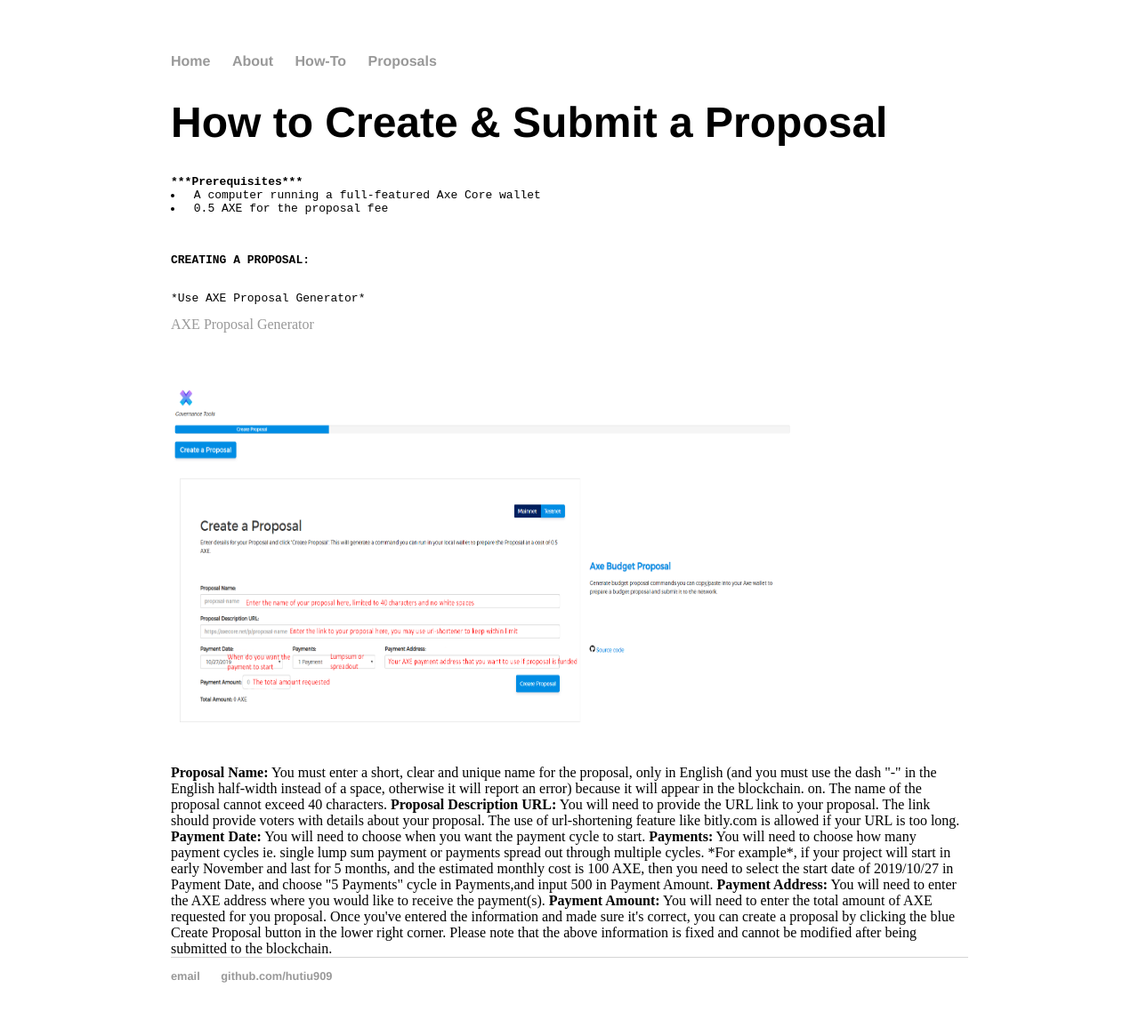
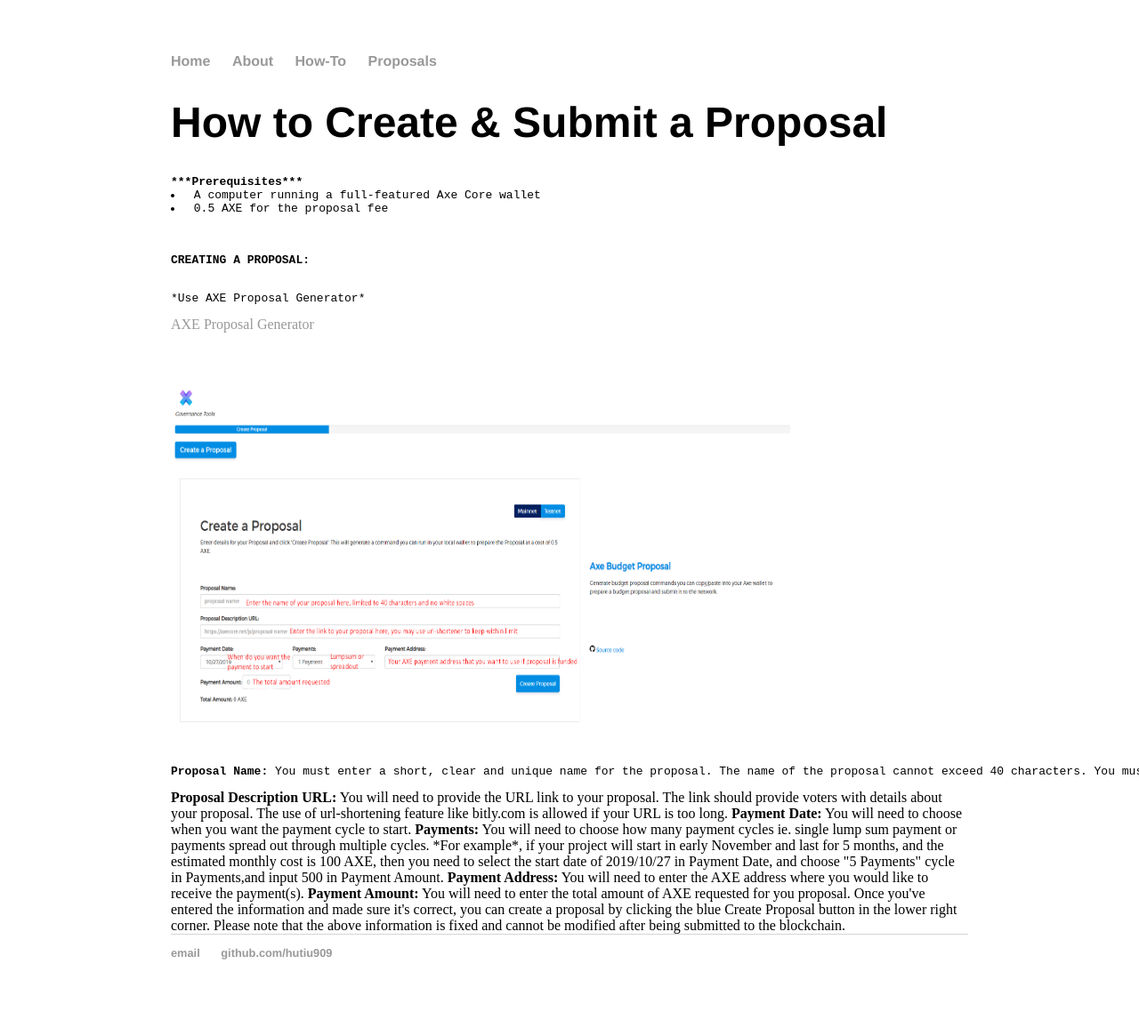
Before and after one commit to Hutiu909/hutiu909.github.io, a Jekyll site: the page built from how-to/index.html, in a window 1280 px wide. Shown: the whole page at 89% size. Built offline with Jekyll 4.4.1, drawn with Linux system fonts in a browser that asks for light colours; after the commit the page ends 1139 px from its top, so only the background shows below that.

Commit message:
Update index.html

```diff
--- a/how-to/index.html
+++ b/how-to/index.html
@@ -28,9 +28,9 @@
 
 
 
-
-<b>Proposal Name:</b> You must enter a short, clear and unique name for the proposal, only in English (and you must use the dash "-" in the English half-width instead of a space, otherwise it will report an error) because it will appear in the blockchain. on. The name of the proposal cannot exceed 40 characters.
-
+<pre class="prettyprint">
+<b>Proposal Name:</b> You must enter a short, clear and unique name for the proposal. The name of the proposal cannot exceed 40 characters. You must use the dash "-" instead of a space, otherwise it will report an error.
+</pre>
 <b>Proposal Description URL:</b> You will need to provide the URL link to your proposal. The link should provide voters with details about your proposal. The use of url-shortening feature like bitly.com is allowed if your URL is too long.
 
 <b>Payment Date:</b> You will need to choose when you want the payment cycle to start.
```
